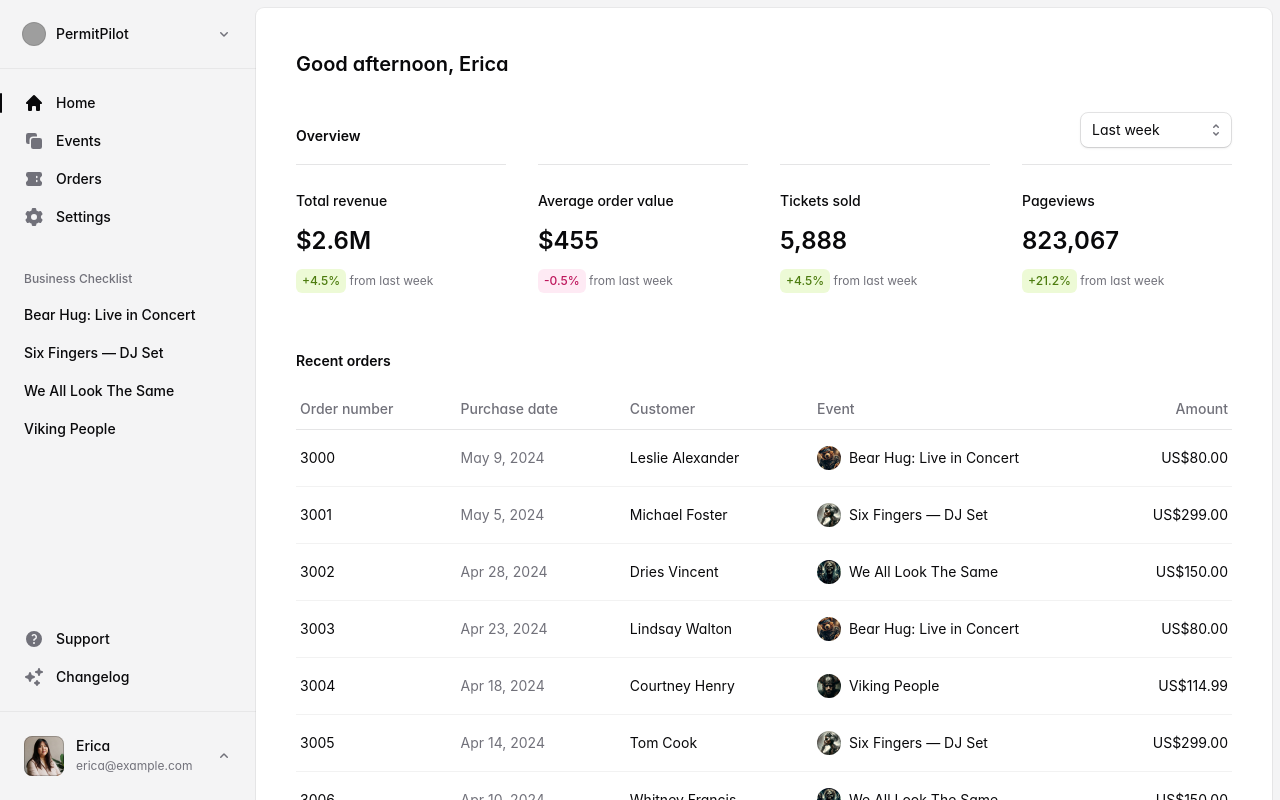
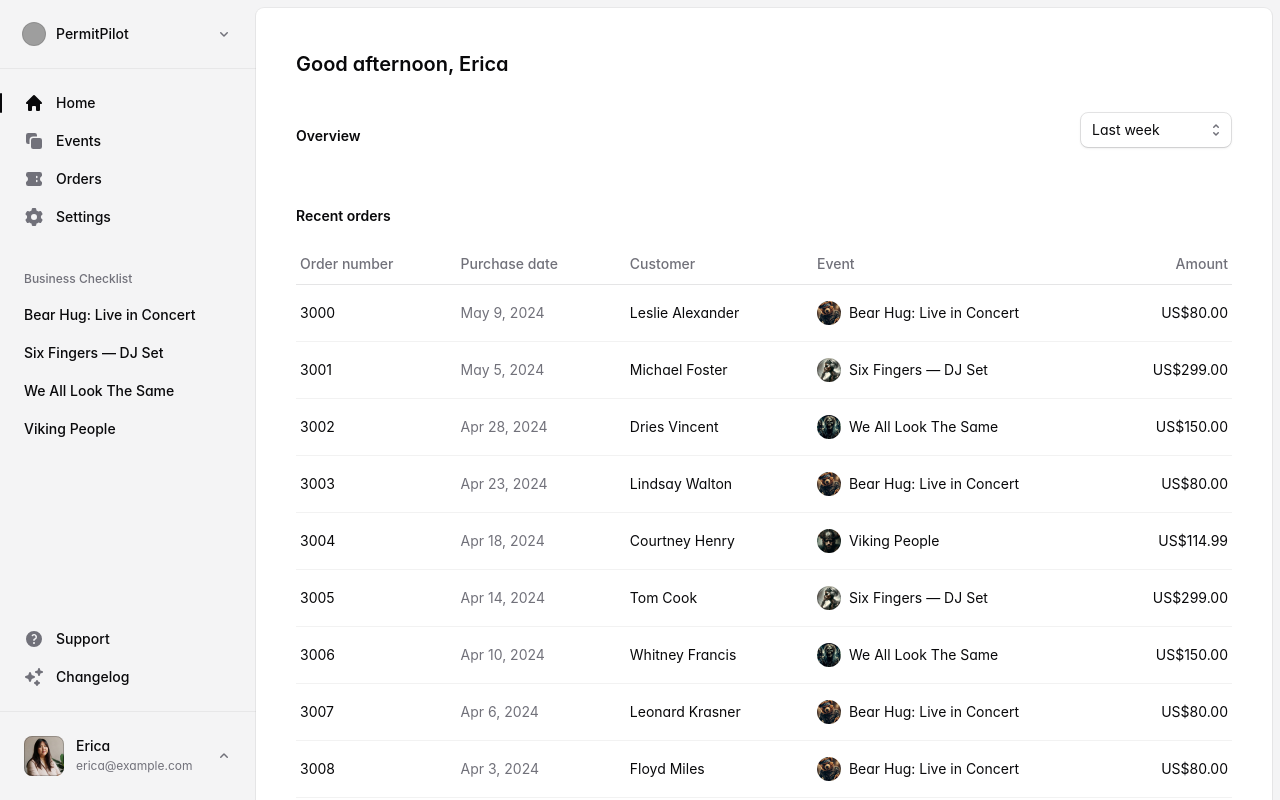
Before and after one commit to yveshughes/permitpilot, a Next.js app: page / in a window 1280 px wide. Shown: the top 800 px of the page. Built offline with nearby package versions, Linux system fonts and the light colour scheme; grey boxes are pictures that could not be loaded; a web font is replaced by a local one.

Commit message:
removed stats

```diff
--- a/src/app/page.tsx
+++ b/src/app/page.tsx
@@ -5,20 +5,6 @@ import { Heading, Subheading } from '@/components/heading'
 import { Select } from '@/components/select'
 import { Table, TableBody, TableCell, TableHead, TableHeader, TableRow } from '@/components/table'
 import { getRecentOrders } from '@/data'
-
-export function Stat({ title, value, change }: { title: string; value: string; change: string }) {
-  return (
-    <div>
-      <Divider />
-      <div className="mt-6 text-lg/6 font-medium sm:text-sm/6">{title}</div>
-      <div className="mt-3 text-3xl/8 font-semibold sm:text-2xl/8">{value}</div>
-      <div className="mt-3 text-sm/6 sm:text-xs/6">
-        <Badge color={change.startsWith('+') ? 'lime' : 'pink'}>{change}</Badge>{' '}
-        <span className="text-zinc-500">from last week</span>
-      </div>
-    </div>
-  )
-}
 
 export default async function Home() {
   let orders = await getRecentOrders()
@@ -36,12 +22,6 @@ export default async function Home() {
             <option value="last_quarter">Last quarter</option>
           </Select>
         </div>
-      </div>
-      <div className="mt-4 grid gap-8 sm:grid-cols-2 xl:grid-cols-4">
-        <Stat title="Total revenue" value="$2.6M" change="+4.5%" />
-        <Stat title="Average order value" value="$455" change="-0.5%" />
-        <Stat title="Tickets sold" value="5,888" change="+4.5%" />
-        <Stat title="Pageviews" value="823,067" change="+21.2%" />
       </div>
       <Subheading className="mt-14">Recent orders</Subheading>
       <Table className="mt-4 [--gutter:theme(spacing.6)] lg:[--gutter:theme(spacing.10)]">
```
